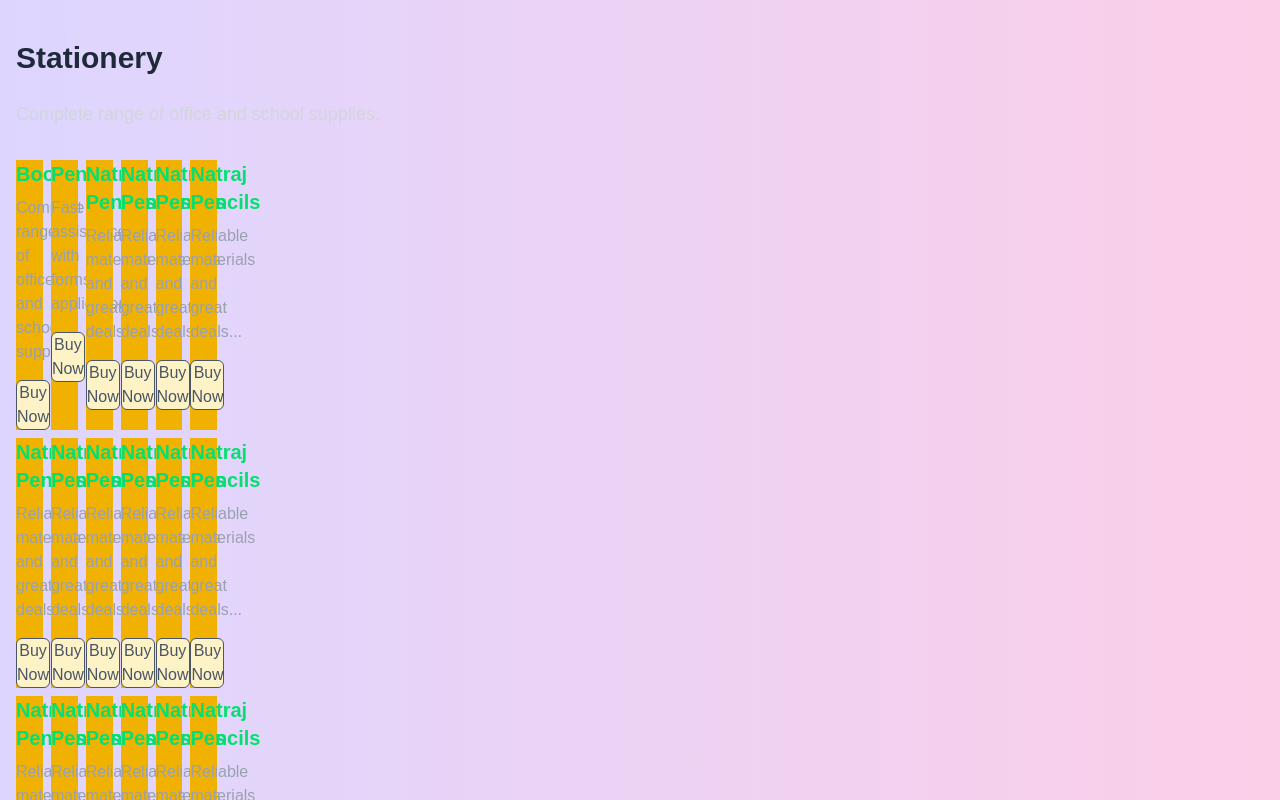
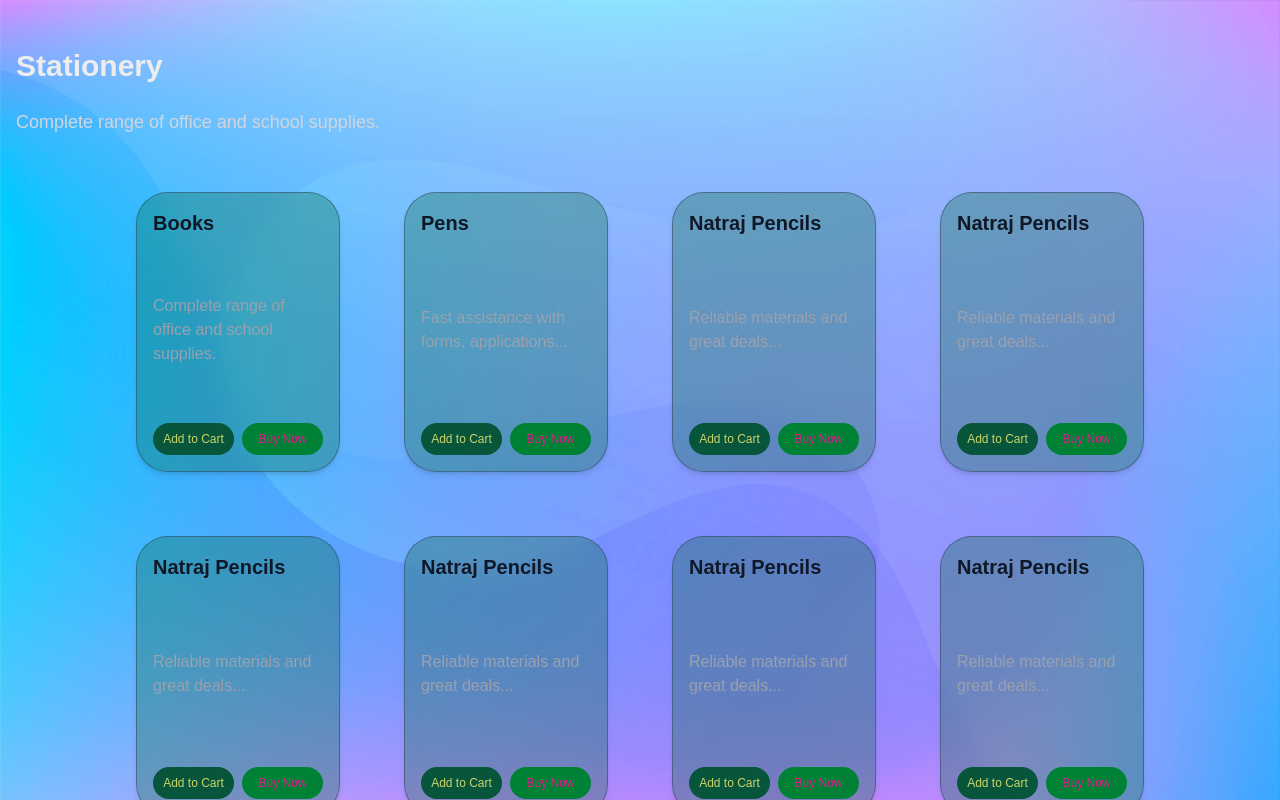
Before and after one commit to Raj9113/SK-stationary-website, a Next.js app: page /stationery in a window 1280 px wide. Shown: the top 800 px of the page. Built offline with nearby package versions, Linux system fonts and the light colour scheme.

Commit message:
decoreted card

```diff
--- a/src/app/stationery/page.tsx
+++ b/src/app/stationery/page.tsx
@@ -2,28 +2,36 @@
   title,
   description,
   linkText,
+  linkText2,
   href,
 }: {
   title: string;
   description: string;
   linkText: string;
+  linkText2: string;
   href: string;
 }) => {
   return (
     // Agar aap yahan color change karenge, toh sabhi cards ka color badal jayega
-    <div className="bg-yellow-500 ">
-      <h3 className="text-xl font-bold mb-2 text-green-400">{title}</h3>
-      <p className="text-gray-400 mb-4">{description}</p>
-      <button className="border bg-amber-100 rounded-md text-gray-600 mt-auto hover:underline">
-        {linkText}
-      </button>
+    <div className="bg-green-800/30 backdrop-blur-md p-4 md:rounded-4xl rounded-3xl shadow-md border border-slate-700/50 md:h-70 flex flex-col justify-between">
+      <h3 className="text-xl font-bold text-gray-900">{title}</h3>
+      <p className="text-gray-400">{description}</p>
+      <div className="flex flex-row gap-2">
+        <button className="bg-[#07553b] rounded-2xl w-45 h-8 text-xs text-[#ced46a] hover:bg-black hover:text-gray-100">
+          {linkText}
+        </button>
+        <button className="bg-green-700 rounded-2xl w-45 h-8 text-xs text-[#ea1591] hover:bg-black hover:text-gray-100">
+          {linkText2}
+        </button>
+      </div>
     </div>
   );
 };
 
 const Product = () => {
   // 1. Ek variable jisse sabhi buttons ka naam ek saath change hoga
-  const BUTTON_TEXT = "Buy Now";
+  const BUTTON1_TEXT = "Add to Cart";
+  const BUTTON2_TEXT = "Buy Now";
 
   // 2. Aapke products ka data (Future mein yeh MongoDB se aayega)
   const productsData = [
@@ -295,21 +303,23 @@
     // Bas yahan naye products add karte jaiye, HTML mein kuch change nahi karna padega
   ];
   return (
-    <div className="min-h-screen bg-linear-to-r from-violet-200 to-pink-200 text-gray-800 py-10">
+    <div className="bg-[url('/Img/bg-1.jpg')] bg-cover bg-fixed bg-center bg-no-repeat py-12">
       <div className="container mx-auto px-4">
         <h1 className="text-3xl font-bold mb-6">Stationery</h1>
         <p className="text-lg text-gray-300 mb-8">
           Complete range of office and school supplies.
         </p>
-        <div className="grid md:grid-cols-6 gap-2 grid-cols-2">
-          <div className="grid md:grid-cols-6 gap-2 grid-cols-2">
+        <div className="">
+          <div className="grid md:grid-cols-4 md:gap-16 gap-6 grid-cols-2 p-6 md:px-30">
             {/* Yeh code array mein jitne products honge, utne Card apne aap bana dega */}
             {productsData.map((product) => (
               <Card
                 key={product.id}
                 title={product.title}
                 description={product.description}
-                linkText={BUTTON_TEXT} // Yahan aapka variable use ho raha hai
+                linkText={BUTTON1_TEXT}
+                linkText2={BUTTON2_TEXT}
+                // Yahan aapka variable use ho raha hai
                 href={product.href}
               />
             ))}
```
Also changed, not shown: public/Img/bg-1.jpg (added).
